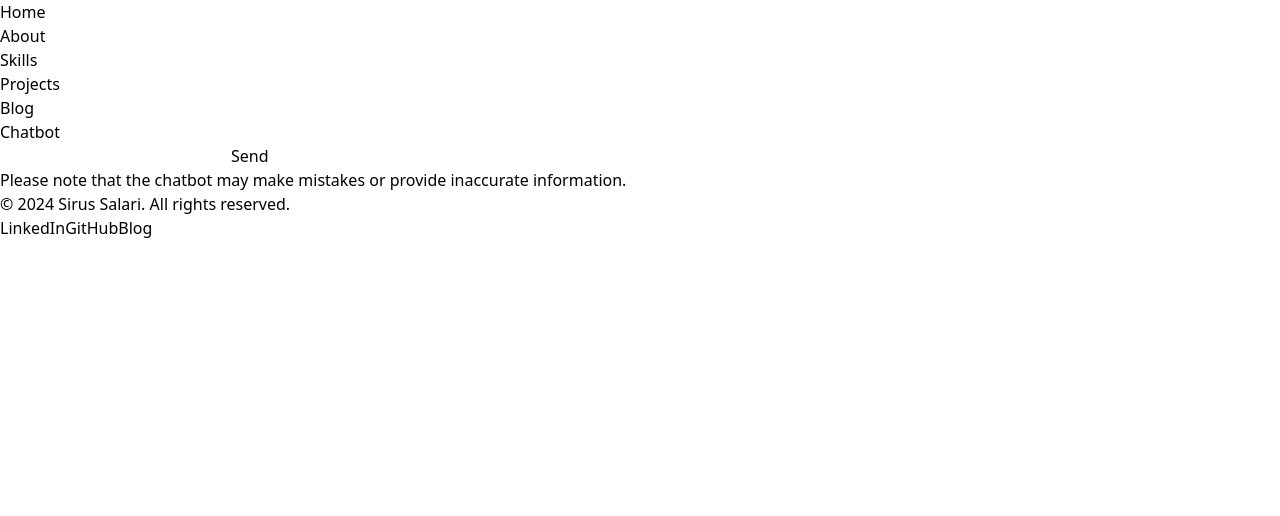
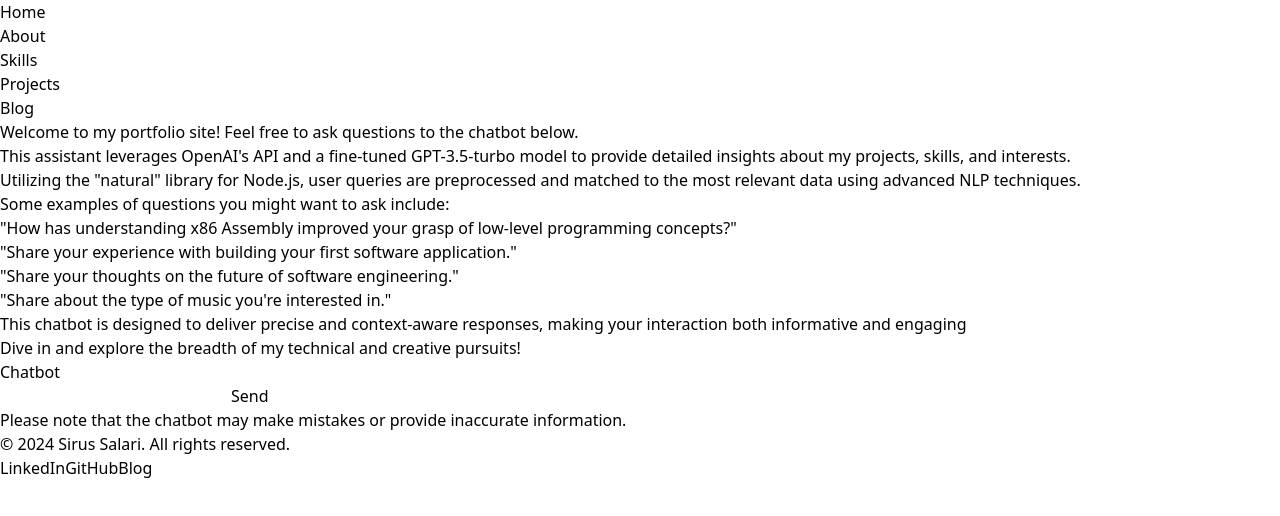
Before and after one commit to sirus-the-beaver/sirussalari, a React (Vite) app in the folder client/: page / in a window 1280 px wide. Shown: the top 516 px of the page. Built offline with nearby package versions, Linux system fonts and the light colour scheme.

Commit message:
Add info about chatbot

```diff
--- a/client/src/pages/About.jsx
+++ b/client/src/pages/About.jsx
@@ -2,8 +2,8 @@ import React from 'react';
 
 export default function About() {
     return (
-        <div className="flex flex-col items-center h-screen dark:bg-gray-900">
-            <h1 className="text-3xl font-bold mb-4 dark:text-white">About Me</h1>
+        <div className="flex flex-col items-center h-screen p-4 dark:bg-gray-900">
+            <h1 className="text-4xl font-bold mb-8 text-center font-serif text-white mt-4">About Me</h1>
             <div className="flex flex-col md:flex-row items-center">
                 <img className="w-48 h-48 rounded-full mb-4 md:mr-8" src='https://media.licdn.com/dms/image/D4D03AQEED4OAr8EZTQ/profile-displayphoto-shrink_400_400/0/1693712387025?e=1726704000&v=beta&t=xGg3doitMe92HMORyWa12w42pEwqx4ZE91kQhL3FBpI' alt='Sirus Salari' />
                 <div className="font-serif">
--- a/client/src/pages/Home.jsx
+++ b/client/src/pages/Home.jsx
@@ -3,7 +3,21 @@ import Chatbot from '../components/Chatbot';
 
 export default function Home() {
     return (
-        <div className="flex justify-center items-center h-screen dark:bg-gray-900">
+        <div className="flex flex-col text-white font-serif justify-center items-center dark:bg-gray-900">
+            <div className="max-w-lg mx-auto p-4">
+                <p className="text-center">Welcome to my portfolio site! Feel free to ask questions to the chatbot below.</p>
+                <p className="text-center">This assistant leverages OpenAI's API and a fine-tuned GPT-3.5-turbo model to provide detailed insights about my projects, skills, and interests.</p>
+                <p className="text-center">Utilizing the "natural" library for Node.js, user queries are preprocessed and matched to the most relevant data using advanced NLP techniques.</p>
+                <p className="text-center">Some examples of questions you might want to ask include:</p>
+                <ul className="list-disc list-inside">
+                    <li>"How has understanding x86 Assembly improved your grasp of low-level programming concepts?"</li>
+                    <li>"Share your experience with building your first software application."</li>
+                    <li>"Share your thoughts on the future of software engineering."</li>
+                    <li>"Share about the type of music you're interested in."</li>
+                </ul>
+                <p className="text-center">This chatbot is designed to deliver precise and context-aware responses, making your interaction both informative and engaging</p>
+                <p className="text-center">Dive in and explore the breadth of my technical and creative pursuits!</p>
+            </div>
             <Chatbot />
         </div>
     )
--- a/client/src/pages/Projects.jsx
+++ b/client/src/pages/Projects.jsx
@@ -19,7 +19,7 @@ export default function Projects() {
 
     return (
         <div className="flex flex-col dark:bg-gray-900 min-h-screen">
-            <p className="text-center text-xl font-bold mt-4 dark:text-white font-serif">Check out some of my projects!</p>
+            <h1 className="text-4xl mt-4 font-bold mb-8 text-center text-white font-serif">Check out some of my projects!</h1>
             <div className="grid grid-cols-1 sm:grid-cols-2 md:grid-cols-2 lg:grid-cols-4 gap-4 p-4">
                 {projects.map((project) => {
                     return <ProjectCard key={project.id} project={project} />
--- a/client/src/pages/Skills.jsx
+++ b/client/src/pages/Skills.jsx
@@ -24,8 +24,8 @@ export default function Skills () {
     return (
         <div className="flex justify-center bg-gray-900">
             <div className="max-w-4xl w-full mt-4 mb-4">
-                <h1 className="text-3xl font-bold text-white mb-4 font-serif">Skills</h1>
-                <div className="grid grid-cols-1 sm:grid-cols-2 md:grid-cols-3 gap-4">
+                <h1 className="text-4xl font-bold mb-8 text-center font-serif text-white">Skills</h1>
+                <div className="grid grid-cols-1 sm:grid-cols-2 md:grid-cols-3 gap-4 p-4">
                     {skills.map((skill) => {
                         const skillProjects = skill.projectIDs.map(projectId => projects.find(project => project.id === projectId));
                         return <SkillCard key={skill.name} skill={skill} projects={skillProjects} />
```
